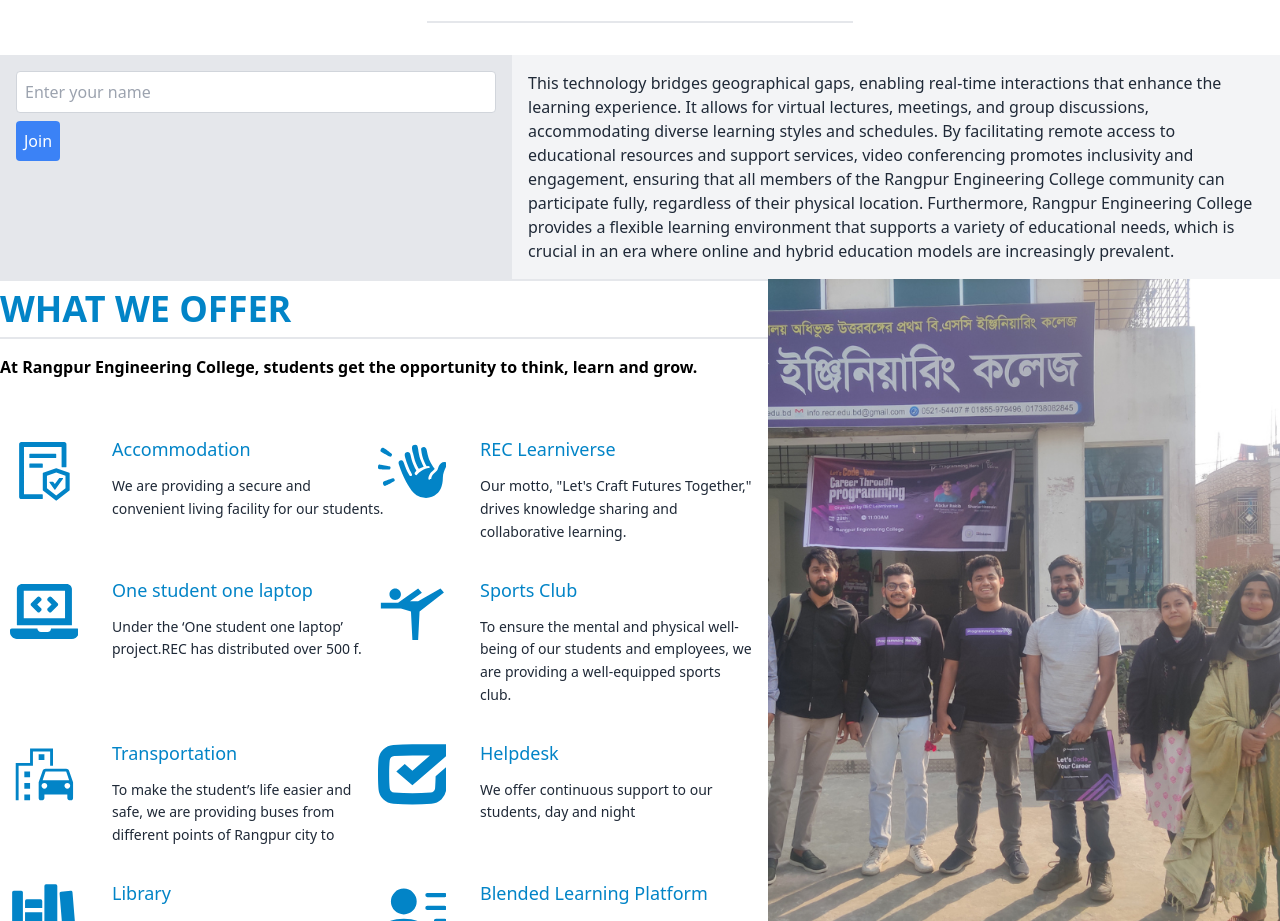
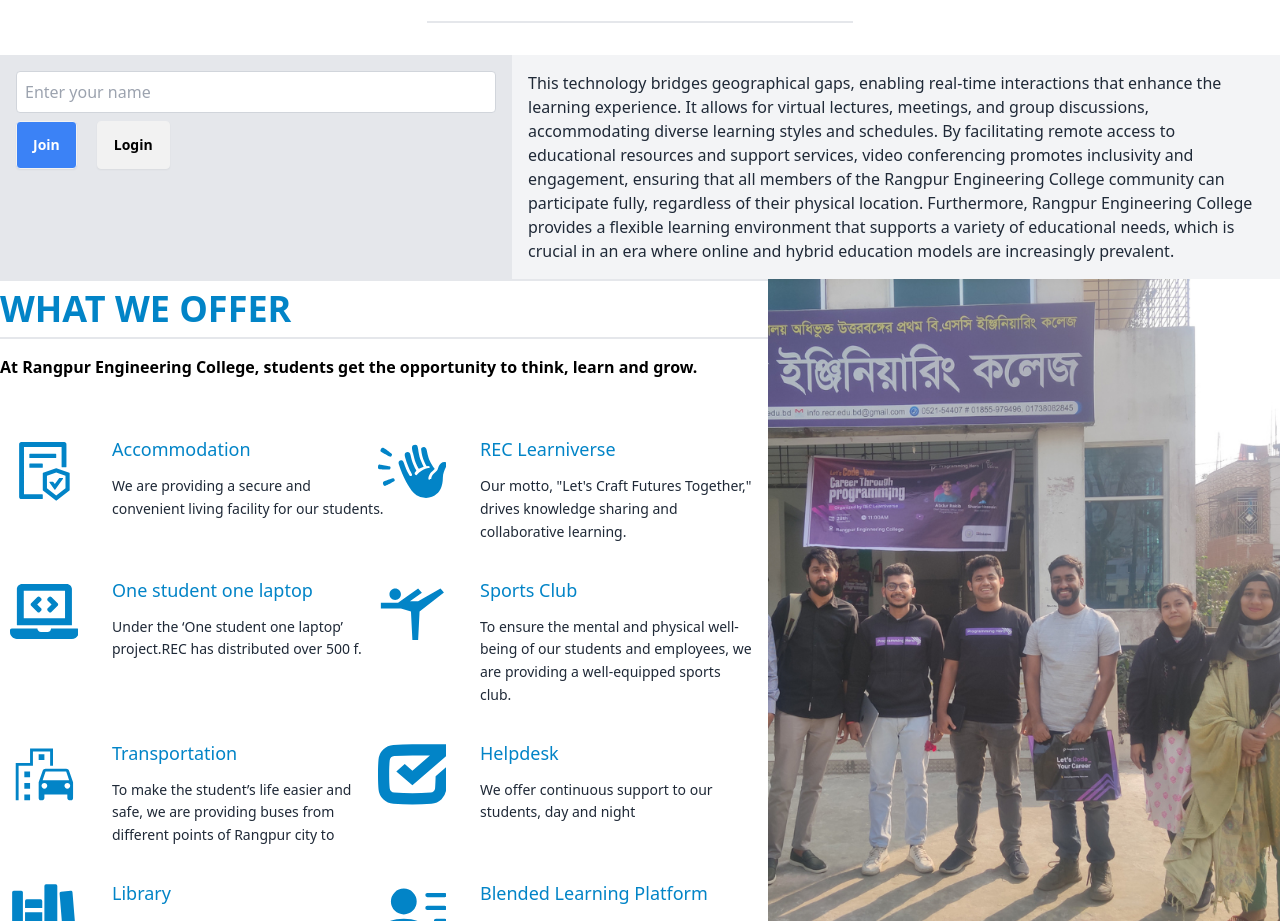
Before and after one commit to Ishtiak007/universityManagement-Client, a React (Vite) app: page / in a window 1280 px wide. Shown: the part 2673-3594 px from the top of the page. Built offline with nearby package versions, Linux system fonts and the light colour scheme.

Commit message:
Login button added in the Video Conference section

```diff
--- a/src/pages/Home/Zego/Zego.jsx
+++ b/src/pages/Home/Zego/Zego.jsx
@@ -13,7 +13,7 @@
       <SectionTitle
         className="font-serif"
         heading={"Video Conference"}
-        // subHeading={"National and International scholars, Business leaders, Entrepreneurs, Dignitaries visited us to share experiences, explore opportunities, collaborate and give guidance to the students"}
+      // subHeading={"National and International scholars, Business leaders, Entrepreneurs, Dignitaries visited us to share experiences, explore opportunities, collaborate and give guidance to the students"}
       ></SectionTitle>
       <div class="flex">
         {/* <!-- Left Div (40%) --> */}
@@ -26,16 +26,21 @@
             class="w-full p-2 border border-gray-300 rounded"
           />
           <button
-            class="mt-2 p-2 bg-blue-500 text-white rounded"
+            class="btn mt-2 bg-blue-500 text-white rounded"
             onClick={submitHandler}
           >
             Join
+          </button>
+          <button
+            class="btn mt-2 text-black rounded ml-5"
+          >
+            Login
           </button>
         </div>
 
         {/* <!-- Right Div (60%) --> */}
         <div class="w-3/5 bg-gray-100 p-4">
-        <p>This technology bridges geographical gaps, enabling real-time interactions that enhance the learning experience. It allows for virtual lectures, meetings, and group discussions, accommodating diverse learning styles and schedules. By facilitating remote access to educational resources and support services, video conferencing promotes inclusivity and engagement, ensuring that all members of the Rangpur Engineering College community can participate fully, regardless of their physical location. Furthermore, Rangpur Engineering College provides a flexible learning environment that supports a variety of educational needs, which is crucial in an era where online and hybrid education models are increasingly prevalent.</p>
+          <p>This technology bridges geographical gaps, enabling real-time interactions that enhance the learning experience. It allows for virtual lectures, meetings, and group discussions, accommodating diverse learning styles and schedules. By facilitating remote access to educational resources and support services, video conferencing promotes inclusivity and engagement, ensuring that all members of the Rangpur Engineering College community can participate fully, regardless of their physical location. Furthermore, Rangpur Engineering College provides a flexible learning environment that supports a variety of educational needs, which is crucial in an era where online and hybrid education models are increasingly prevalent.</p>
         </div>
       </div>
     </div>
```
